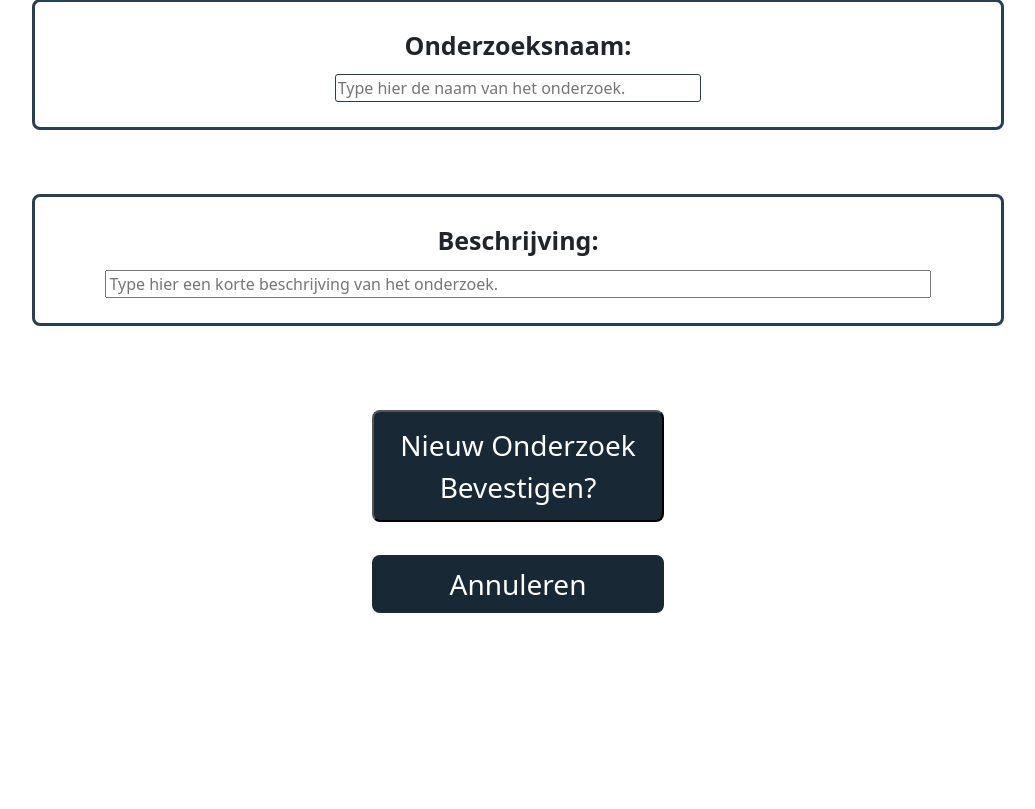
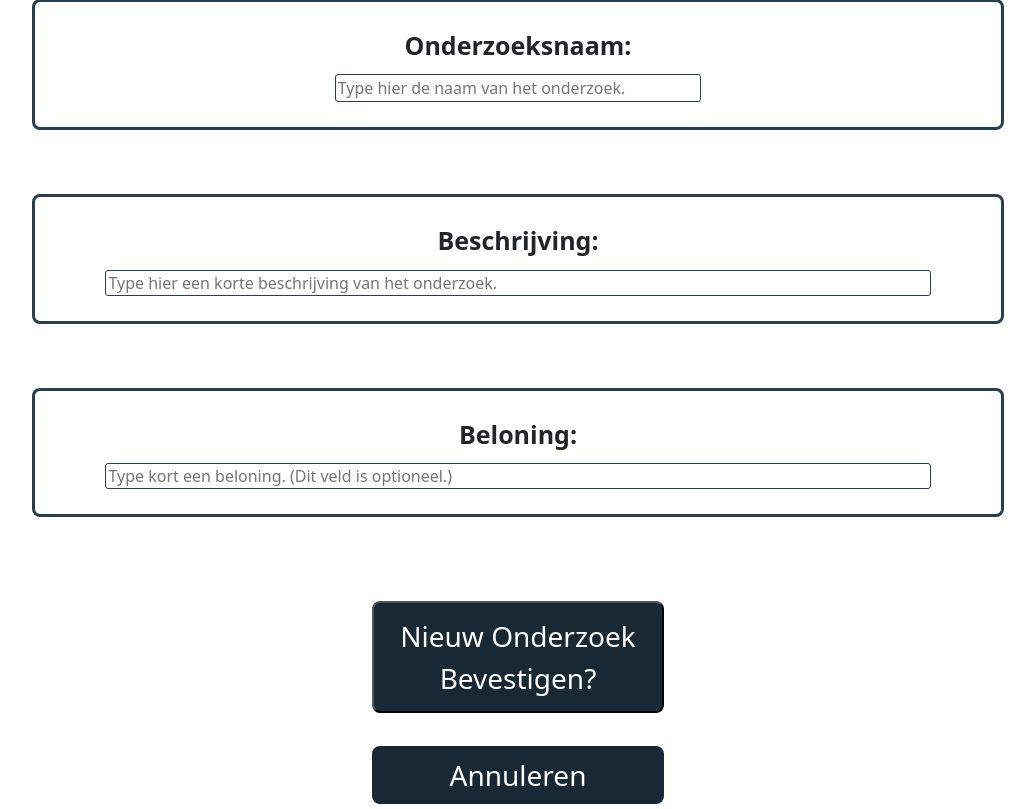
Before and after one commit to Ebay2k/rubberducky-owasp, a Flask app: page /org-aanvragen/nieuw in a window 1280 px wide. Shown: the part 200-1009 px from the top of the page, without its empty margins (122-1157 px from the left). Before the commit the page ends 813 px from the top, so only its background shows below. Run offline with Flask 3, Linux system fonts and the light colour scheme.

Commit message:
CSS aanpassingen, nieuwe aanvraag pagina gewijzigd (aantal velden weggehaald)

```diff
--- a/app.py
+++ b/app.py
@@ -475,11 +475,11 @@ def org_aanvraag_nieuw():
     if request.method == "POST":
         title = request.form["title"]
         description = request.form["description"]
-        available = 1 if "available" in request.form else 0
+        reward = request.form["reward"]
 
         organization_id = session.get("organization_id")
 
-        organizations.create_form(title, description, available, organization_id)
+        organizations.create_form(title, description, reward, organization_id)
         return redirect(url_for("org_aanvragen"))
     return render_template("/org-nieuwe-aanvraag.html")
 
--- a/models/organization.py
+++ b/models/organization.py
@@ -70,12 +70,12 @@ class Organization:
                  (title, status, description, available, form_id, organization_id))
             con.commit()
 
-    def create_form(self, title, description, available, organization_id):
+    def create_form(self, title, description, reward, organization_id):
         with self.db.connect() as con:
             cur = con.cursor()
             cur.execute("""
-            INSERT INTO studies (title, description, available, organization_id) VALUES (?, ?, ?, ?)""",
-                 (title, description, available, organization_id))
+            INSERT INTO studies (title, description, reward, organization_id) VALUES (?, ?, ?, ?)""",
+                 (title, description, reward, organization_id))
             con.commit()
 
     def get_enrollments_for_study(self, study_id):
--- a/static/org-edit.css
+++ b/static/org-edit.css
@@ -51,7 +51,10 @@ form{
 
 .input-beschrijving{
     width: 90%;
-    height: 68%;
+    height: 60%;
+    border: 1px solid;
+    border-radius: 3px;
+    border-color: #273F53;
 }
 
 .submit-knop{
--- a/templates/org-nieuwe-aanvraag.html
+++ b/templates/org-nieuwe-aanvraag.html
@@ -50,6 +50,15 @@
     </label>
     <br><br>
 
+    <label class="text-container">
+      <span class = "label_text">
+        Beloning:
+      </span>
+      <input type="text" name="reward" placeholder="Type kort een beloning. (Dit veld is optioneel.)"
+             class="input-beschrijving">
+    </label>
+    <br><br>
+
     <button type = "submit" class="submit-knop">Nieuw Onderzoek Bevestigen?</button>
     <a href="{{ url_for('org_aanvragen') }}" class="annuleren-knop">Annuleren</a>
 
```
